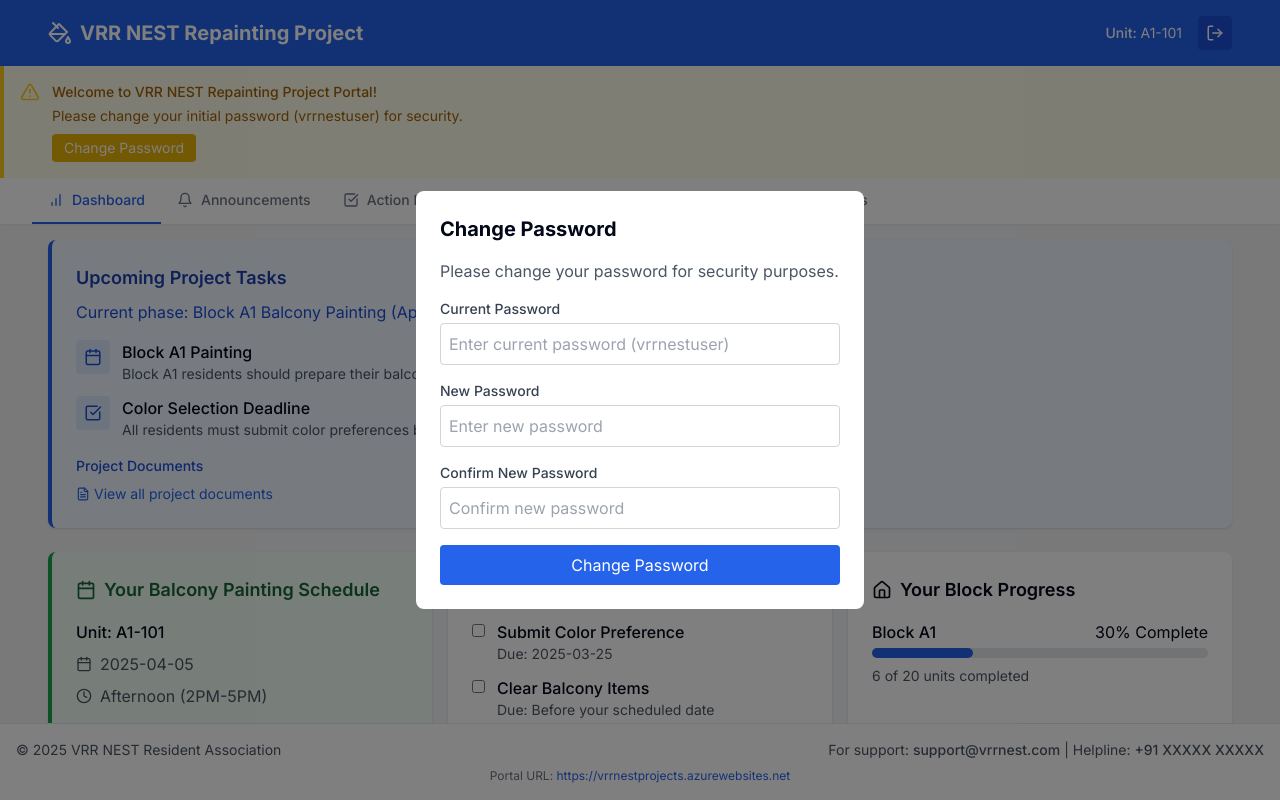
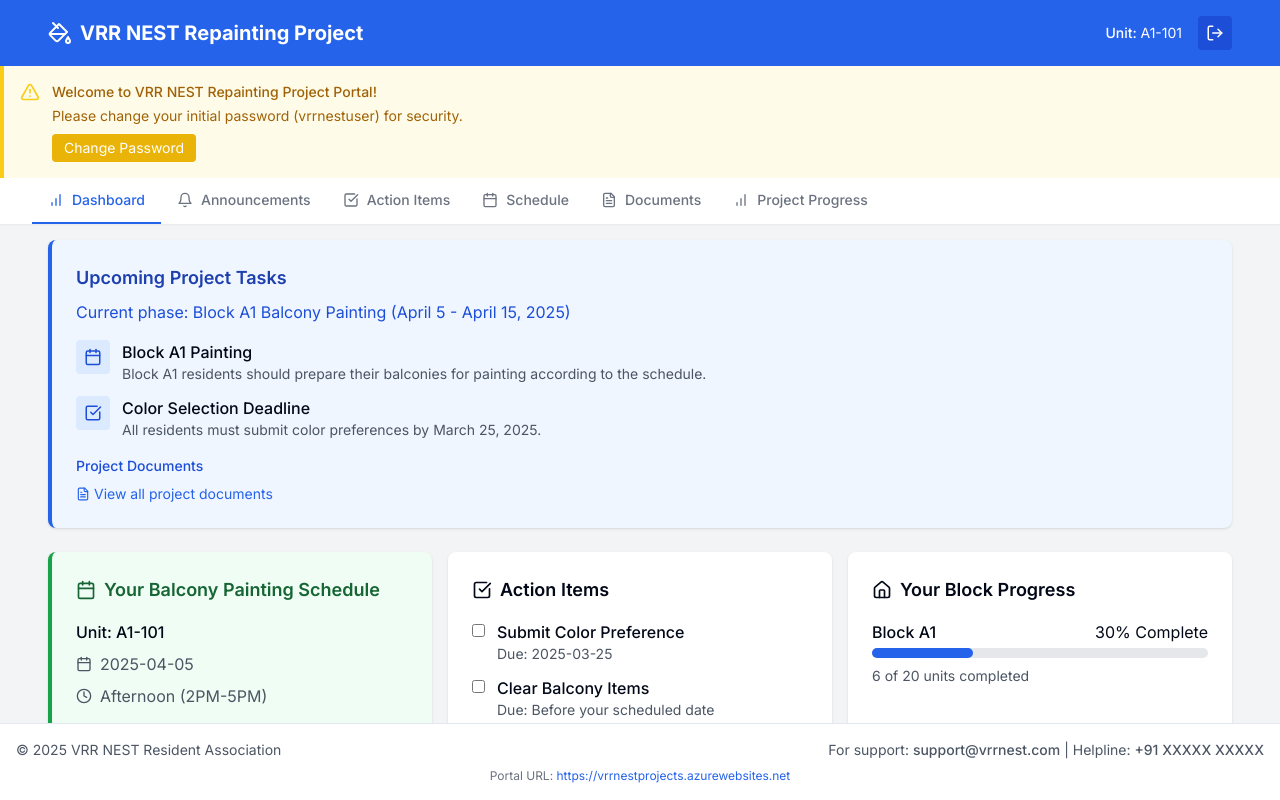
Before and after one commit to alonet23/vrrnestpaint, a Next.js app: page / in a window 1280 px wide. Built offline with nearby package versions, Linux system fonts and the light colour scheme.

Commit message:
Update page.tsx

```diff
--- a/src/app/page.tsx
+++ b/src/app/page.tsx
@@ -233,11 +233,11 @@ const App = () => {
   };
 
   // Effect to show password modal on first login
-  useEffect(() => {
-    if (isFirstLogin) {
-      setShowPasswordModal(true);
-    }
-  }, [isFirstLogin]);
+  //useEffect(() => {
+  //  if (isFirstLogin) {
+  //    setShowPasswordModal(false);
+  //  }
+  // }, [isFirstLogin]);
 
   return (
     <div className="flex flex-col h-screen bg-gray-100">
```
